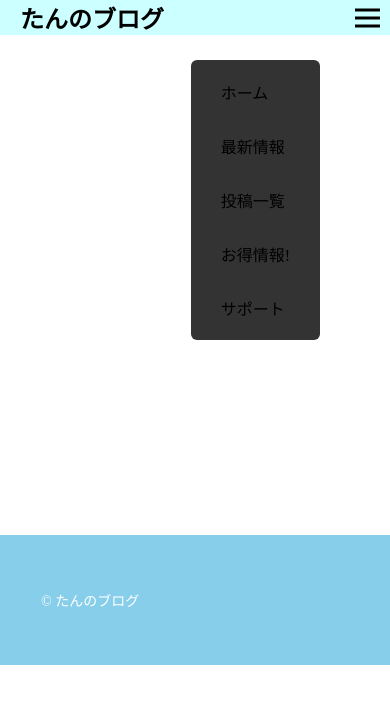
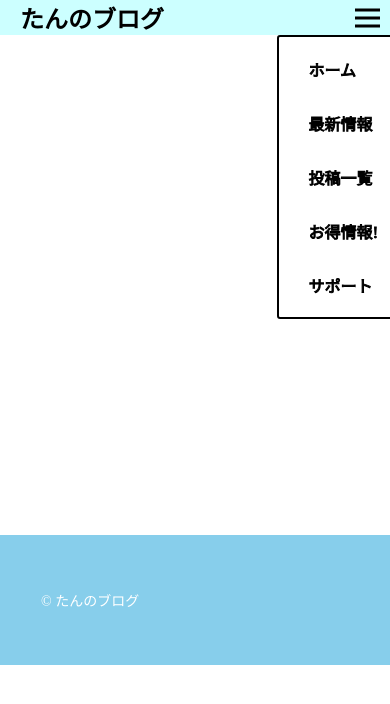
Before and after one commit to Git0104/tanblog, a plain HTML site: page index.html in a window 390 px wide. Both pictures are taken after a click on the element 367 px from the left and 17 px from the top of the page. Shown: the top 704 px of the page. Drawn offline with Linux system fonts and the light colour scheme.

Commit message:
Update style.css

```diff
--- a/style.css
+++ b/style.css
@@ -154,12 +154,14 @@ footer {
     display: none;           /* 最初は隠す */
     flex-direction: column;
     gap: 10px;
-    background-color: #333;
+    background-color: #white;
     position: absolute;
-    top: 60px;
-    right: 10px;
+    top: 35px;
+    right: -80px;
     padding: 10px;
-    border-radius: 6px;
+    border-radius: 3px;
+    -webkit-text-stroke: 1px black;
+    border: 2px solid black;
   }
 
   /* 開いたとき */
```
